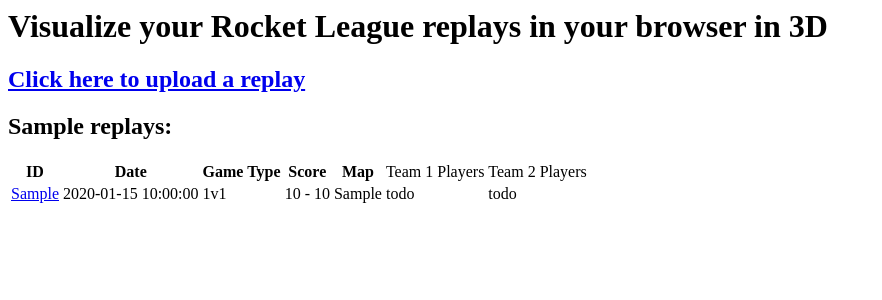
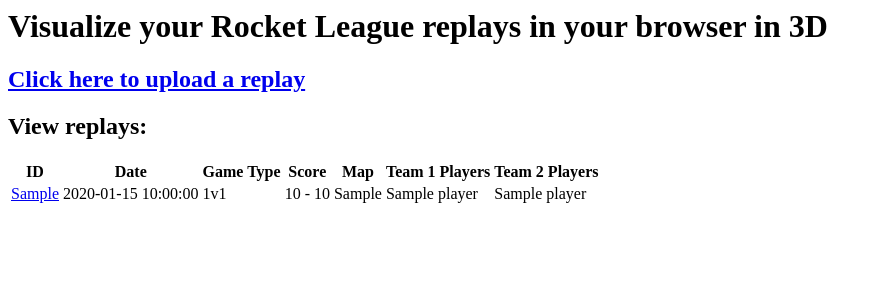
Before and after one commit to mrcarlosrendon/turbo-carnival, a Flask app: template website/templates/index.html in a window 1280 px wide. Shown: the top 300 px of the page, without its empty margins (0-882 px from the left). Run offline with Flask 2, Linux system fonts and the light colour scheme; the template is opened without the code that fills it: most values are stand-ins (such as "Sample title", 1, 10 or a date in 2020).

Commit message:
keep a set of player names per team

```diff
--- a/website/templates/index.html
+++ b/website/templates/index.html
@@ -2,7 +2,7 @@
     <h1>Visualize your Rocket League replays in your browser in 3D</h1>
     <h2><a href="upload">Click here to upload a replay</a></h2>
 
-    <h2>Sample replays:</h2>
+    <h2>View replays:</h2>
     <table>
 	<tr>
 	    <th>ID</th>
@@ -10,8 +10,8 @@
 	    <th>Game Type</th>
 	    <th>Score</th>
 	    <th>Map</th>
-	    <td>Team 1 Players</td>
-	    <td>Team 2 Players</td>
+	    <th>Team 1 Players</th>
+	    <th>Team 2 Players</th>
 	</tr>
 
 	{% for replay in replays %}
@@ -21,8 +21,8 @@
 	    <td>{{ replay.team_size }}v{{ replay.team_size }}</td>
 	    <td>{{ replay.team0_score }} - {{ replay.team1_score }}</td>
 	    <td>{{ replay.replay_map }}</td>
-	    <td>todo</td>
-	    <td>todo</td>
+	    <td>{% for player in replay.team0_players %}{{player}} {% endfor %}</td>
+	    <td>{% for player in replay.team1_players %}{{player}} {% endfor %}</td>
 	</tr>
 	{% endfor %}
 
```
Also changed, not shown: website/rocket_league_replay_decode.py (+10 -1 lines).
